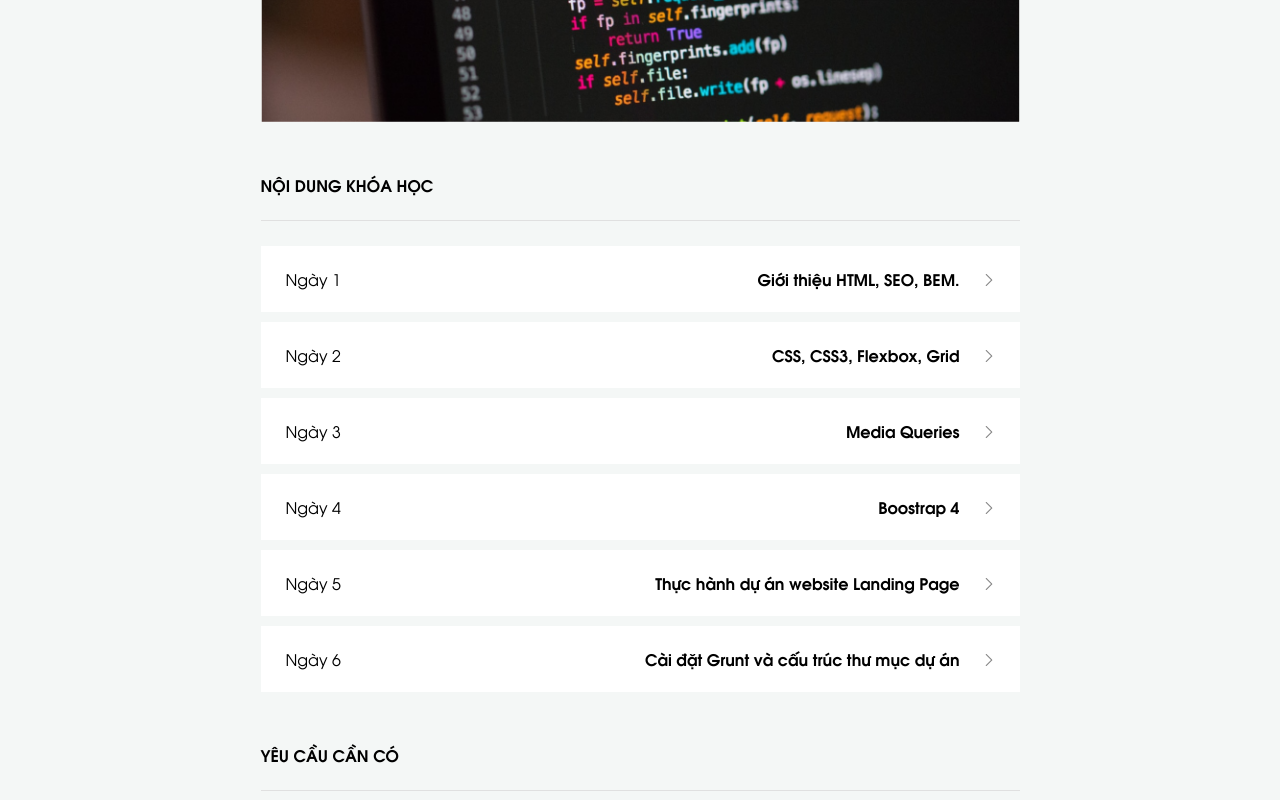
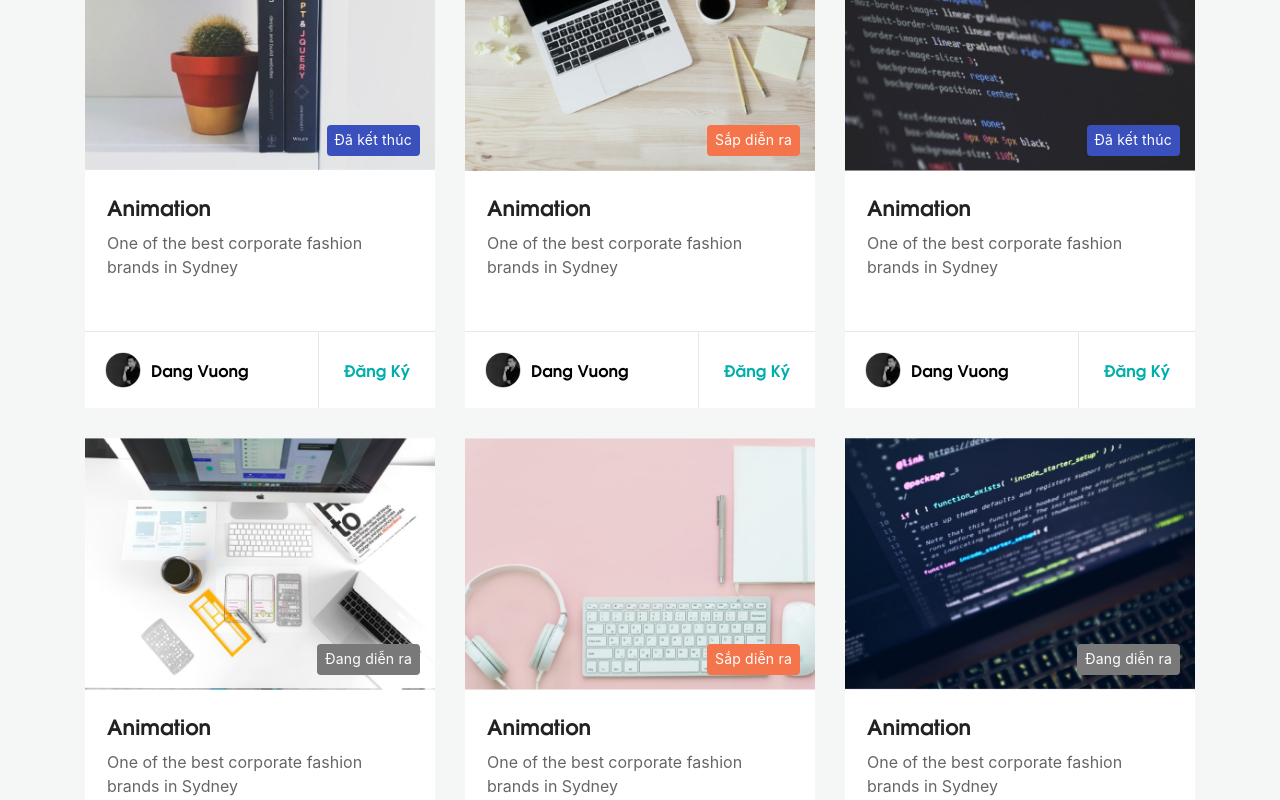
Before and after one commit to dan1110/cfd6-react, a React (Create React App) app: page / in a window 1280 px wide. Shown: the part 1380-2180 px from the top of the page. Built offline with nearby package versions, Linux system fonts and the light colour scheme.

Commit message:
convert html to jsx pages all, add css pages all

```diff
--- a/src/App.js
+++ b/src/App.js
@@ -1,16 +1,11 @@
 import { Header, Footer } from "./components";
-import Nav from "./components/Nav";
-import Overlay from "./components/Overlay";
-import CourseDetail from "./pages/course-detail";
 import Home from "./pages/home";
-import Profile from "./pages/profile";
-import Project from "./pages/project";
 
 function App() {
     return (
         <>
             <Header />
-            <CourseDetail />
+            <Home />
             <Footer />
         </>
     );
--- a/src/pages/home/component/Action.jsx
+++ b/src/pages/home/component/Action.jsx
@@ -1,4 +1,4 @@
-export default function Action() {
+export function Action() {
     return (
         <section className="section-action">
             <div className="container">
--- a/src/pages/home/component/Banner.jsx
+++ b/src/pages/home/component/Banner.jsx
@@ -1,4 +1,4 @@
-export default function Banner() {
+export function Banner() {
     return (
         <div className="banner jarallax">
             <div className="container">
--- a/src/pages/home/component/CourseList.jsx
+++ b/src/pages/home/component/CourseList.jsx
@@ -1,6 +1,6 @@
 import { CourseItem } from "../../../components/CourseItem";
 
-export default function CourseList() {
+export function CourseList() {
     return (
         <>
             <section className="section-courseoffline">
@@ -19,13 +19,12 @@ export default function CourseList() {
                             courseImg="img/img1.png"
                             description="One of the best corporate fashion brands
                         in Sydney"
-                            status="sap-dien-ra"
                             teacherName="Dang Vuong"
                             avtTeacher="img/avt.png"
                         />
                         <CourseItem
                             courseName=" Animation"
-                            courseImg="img/img1.png"
+                            courseImg="img/img2.png"
                             description="One of the best corporate fashion brands
                         in Sydney"
                             status="sap-dien-ra"
@@ -34,16 +33,15 @@ export default function CourseList() {
                         />
                         <CourseItem
                             courseName=" Animation"
-                            courseImg="img/img1.png"
+                            courseImg="img/img3.png"
                             description="One of the best corporate fashion brands
                         in Sydney"
-                            status="sap-dien-ra"
                             teacherName="Dang Vuong"
                             avtTeacher="img/avt.png"
                         />
                         <CourseItem
                             courseName=" Animation"
-                            courseImg="img/img1.png"
+                            courseImg="img/img4.png"
                             description="One of the best corporate fashion brands
                         in Sydney"
                             status="dang-dien-ra"
@@ -53,7 +51,7 @@ export default function CourseList() {
 
                         <CourseItem
                             courseName=" Animation"
-                            courseImg="img/img1.png"
+                            courseImg="img/img5.png"
                             description="One of the best corporate fashion brands
                         in Sydney"
                             status="sap-dien-ra"
@@ -62,7 +60,7 @@ export default function CourseList() {
                         />
                         <CourseItem
                             courseName=" Animation"
-                            courseImg="img/img1.png"
+                            courseImg="img/img6.png"
                             description="One of the best corporate fashion brands
                         in Sydney"
                             status="dang-dien-ra"
@@ -92,7 +90,7 @@ export default function CourseList() {
                             courseImg="img/img1.png"
                             description="One of the best corporate fashion brands
                         in Sydney"
-                            status="sap-dien-ra"
+                            status="dang-dien-ra"
                             teacherName="Dang Vuong"
                             avtTeacher="img/avt.png"
                         />
@@ -101,7 +99,6 @@ export default function CourseList() {
                             courseImg="img/img1.png"
                             description="One of the best corporate fashion brands
                         in Sydney"
-                            status="sap-dien-ra"
                             teacherName="Dang Vuong"
                             avtTeacher="img/avt.png"
                         />
--- a/src/pages/home/component/Different.jsx
+++ b/src/pages/home/component/Different.jsx
@@ -1,4 +1,4 @@
-export default function Different() {
+export function Different() {
     return (
         <section className="section-different">
             <div className="container">
--- a/src/pages/home/component/Gallery.jsx
+++ b/src/pages/home/component/Gallery.jsx
@@ -1,5 +1,5 @@
 
-export default function Gallery() {
+export function Gallery() {
     return (
         <section className="section-gallery">
         <div className="textbox">
--- a/src/pages/home/component/Testimonial.jsx
+++ b/src/pages/home/component/Testimonial.jsx
@@ -1,4 +1,4 @@
-export default function Testimonial() {
+export function Testimonial() {
     return (
         <section className="section-testimonial">
             <div className="container">
--- /dev/null
+++ b/src/pages/home/component/index.jsx
@@ -0,0 +1,6 @@
+export * from "./Action";
+export * from "./Banner";
+export * from "./CourseList";
+export * from "./Different";
+export * from "./Gallery";
+export * from "./Testimonial";
```
Also changed, not shown: src/pages/home/index.jsx (+8 -6 lines), src/logo.svg (deleted).
